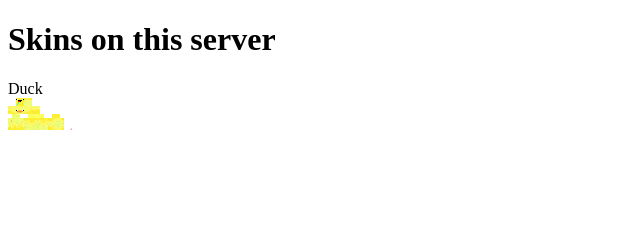
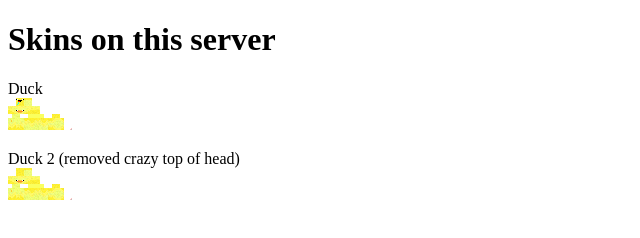
Before and after one commit to as-com/mcserver-skins, a plain HTML site: page index.html in a window 1280 px wide. Shown: the whole page, without its empty margins (0-640 px from the left). Drawn offline with Linux system fonts and the light colour scheme.

Commit message:
Add duck 2

```diff
--- a/index.html
+++ b/index.html
@@ -9,4 +9,8 @@
 	Duck <br>
 	<img src="duck.png">
 </p>
+<p>
+	Duck 2 (removed crazy top of head) <br>
+	<img src="duck2.png">
+</p>
 </html>
```
Also changed, not shown: duck2.png (added).
